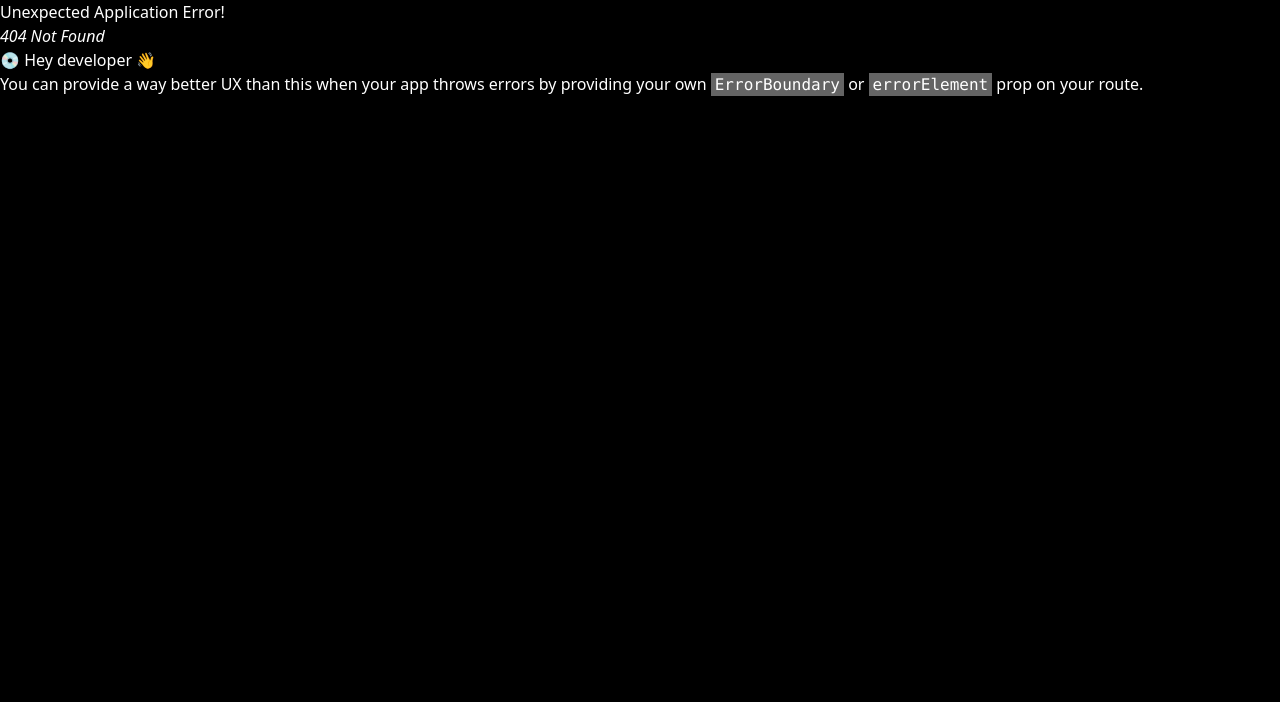
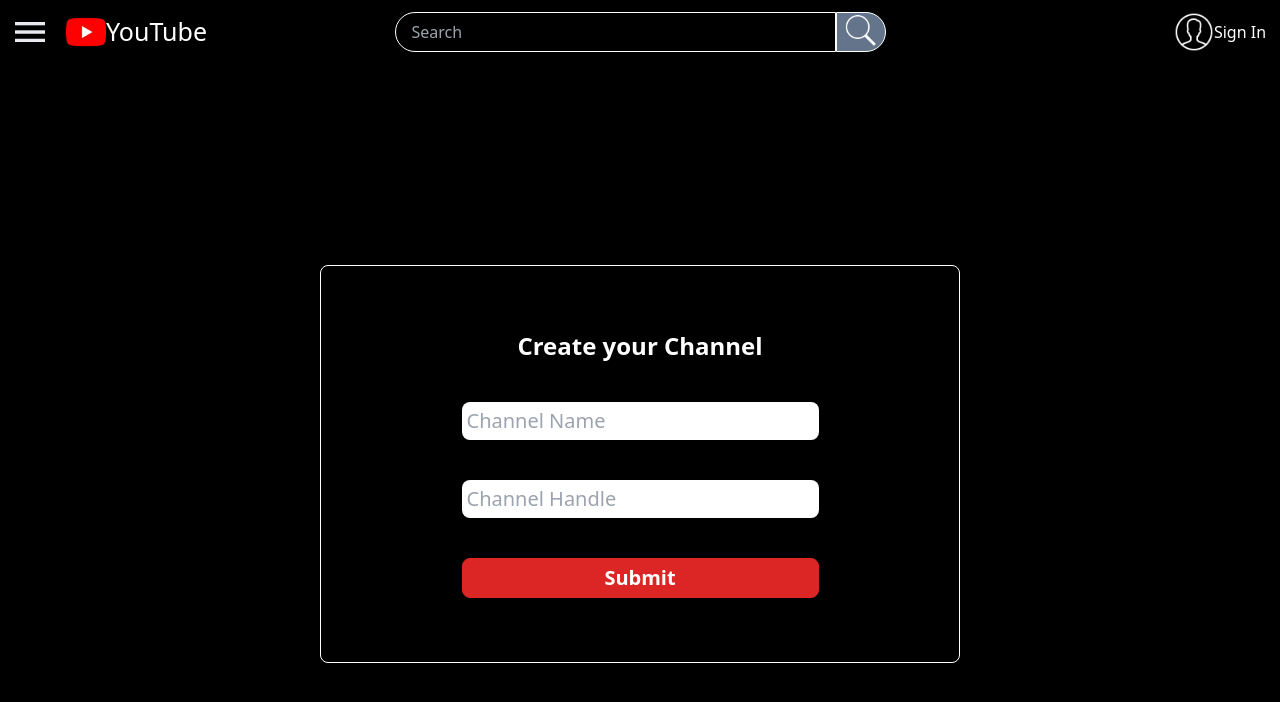
Before and after one commit to Vikaas29/YoutubeClone, a React (Vite) app: page /createchannel in a window 1280 px wide. Before the commit this address had no page. Shown: the top 702 px of the page. Built offline with nearby package versions, Linux system fonts and the light colour scheme.

Commit message:
added channel creation and deletion

```diff
--- /dev/null
+++ b/src/components/CreateChannel.jsx
@@ -0,0 +1,66 @@
+import { useState } from "react";
+import { Header } from "./header";
+import { Navigation } from "./navigationMenu";
+import { useNavigate } from "react-router-dom";
+
+export function CreateChannel(){
+
+    const navigate=useNavigate();
+
+    const [name,setName]=useState("");
+    const [handle,setHandle]=useState("")
+
+    const email=localStorage.getItem("email");
+
+    async function channelCreation(e) {
+        e.preventDefault();
+
+        if(name=="" || handle==""){alert("input cant be empty"); return}
+
+        const saveUser=await fetch("https://youtube-backend-nexn.onrender.com/createchannel",{
+            method:"PUT",
+            headers:{
+                "Content-Type":"application/json"
+            },
+            body: JSON.stringify({
+                email:email,
+                channelName:name
+            })
+        });
+
+        const message=await saveUser.json();
+        console.log(message);
+
+
+        if(message.message=="Channel created")
+        {
+            localStorage.setItem("channelName",name);
+            setTimeout(()=>{
+            navigate("/");
+        },1000);
+    }
+
+    }
+
+
+    return (<>
+    <Header></Header>
+    <Navigation></Navigation>
+    <div className="w-[100%] h-[100vh] flex justify-center items-center">
+
+        <form action="" className=" border border-white rounded-lg w-[50%] p-[5%] flex flex-col gap-10 justify-center items-center">
+
+            <div className="text-2xl font-bold"> Create your Channel</div>
+
+            <input type="text" onChange={(e)=>{setName(e.target.value)}} placeholder="Channel Name" className="w-[70%] text-xl p-[5px] rounded-lg text-black" />
+
+            <input type="text"  placeholder="Channel Handle" onChange={(e)=>{setHandle(e.target.value)}} className="w-[70%] text-xl p-[5px] rounded-lg text-black"/>
+
+            <button type="submit" onClick={(e)=>{channelCreation(e)}} className="border border-red-600 bg-red-600 font-bold w-[70%] text-xl p-[5px] rounded-lg">Submit</button>
+
+        </form>
+
+
+    </div>
+    </>)
+}
--- a/src/components/Login.jsx
+++ b/src/components/Login.jsx
@@ -41,6 +41,7 @@ export function Login(){
             localStorage.setItem("userName",message.User.userName);
             localStorage.setItem("email",message.User.email);
             localStorage.setItem("token",message.token);
+            localStorage.setItem("channelName",message.User.channelName);
         }
         alert(message.message);
 
--- a/src/components/OneComment.jsx
+++ b/src/components/OneComment.jsx
@@ -53,12 +53,12 @@ export function OneComment(prop){
         <div>{e.userName}</div>
     </div>
     {!isEditing &&<div className="text-black">{e.commentData}</div>}
-    {isEditing && <input type="text" id="edit" value={e.commentData} onChange={(e)=>{setText(e.target.value)}} className="text-black rounded-lg p-[2px]" />}
+    {isEditing && <input type="text" id="edit" defaultValue={text} onBlur={(e)=>{setText(e.target.value);handleSaveEdit()}} className="text-black rounded-lg p-[2px]" />}
     </div>
     {email!=e.userEmail && <div className="right-5 text-gray-800 ">a while ago</div>}
     {email==e.userEmail && <div>
         {!isEditing && <div className="cursor-pointer text-purple-700 font-semibold" onClick={handleEdit}>Edit</div>}
-        {isEditing && <div className="cursor-pointer text-purple-700 font-semibold" onClick={handleSaveEdit}>Save</div>}
+        {isEditing && <div className="cursor-pointer text-purple-700 font-semibold" onClick={()=>{handleSaveEdit()}}>Save</div>}
         <div onClick={()=>{handleDelete(e._id)}} className="cursor-pointer text-red-700 font-semibold">Delete</div>
     </div>}
 
--- a/src/components/UserPage.jsx
+++ b/src/components/UserPage.jsx
@@ -1,10 +1,43 @@
 import { Header } from "./header";
 import { Navigation } from "./navigationMenu";
+import { useNavigate } from "react-router-dom";
 
 
 export function UserPage(){
 
-    const userName= localStorage.getItem("userName");
+    const navigate=useNavigate();
+
+    const userName= localStorage.getItem("channelName");
+    const email=localStorage.getItem("email");
+
+    async function handleDelete() {
+        const choice=confirm("are you sure you want to delete the channel");
+
+        if(choice==true);
+        {
+            const saveUser=await fetch("https://youtube-backend-nexn.onrender.com/deletechannel",{
+                method:"PUT",
+                headers:{
+                    "Content-Type":"application/json"
+                },
+                body: JSON.stringify({
+                    email:email,
+                })
+            });
+
+            const message=await saveUser.json();
+
+
+
+            if(message.message=="Channel deleted")
+            {
+                localStorage.setItem("channelName","");
+                setTimeout(()=>{
+                navigate("/");
+            },1000);
+        }
+        }
+    }
 
     return (<>
         <Header></Header>
@@ -14,10 +47,13 @@ export function UserPage(){
                 <div className="rounded-[500px] overflow-hidden w-[100px] h-[100px]">
                     <img src="/UI/loggedUser.png" alt="" className="w-[100px] h-[100px]" />
                 </div>
-                <div className="flex flex-col justify-center items-center">
-                    <div className="text-3xl font-semibold">{userName}</div>
-                    <div className="font-bold text-gray-400">0 Subs</div>
+                <div className="flex flex-col justify-center items-start ">
+                    <div className="text-3xl font-semibold ml-[20px]">{userName}</div>
+                    <div className="font-bold text-gray-400 ml-[20px]">0 Subs</div>
+                    <div className="flex  gap-5">
                     <div className="border p-2 rounded-r-[50px] rounded-l-[50px] bg-gray-600 font-bold text-l cursor-pointer m-2">Subscribe</div>
+                    <div onClick={handleDelete} className="border p-2 rounded-r-[50px] rounded-l-[50px] bg-red-600 font-bold text-l cursor-pointer m-2">Delete Channel</div>
+                    </div>
                 </div>
             </div>
             <div className="border "></div>
--- a/src/components/header.jsx
+++ b/src/components/header.jsx
@@ -10,6 +10,8 @@ import { useNavigate } from "react-router-dom";
 export function Header(){
     const userName= localStorage.getItem("userName");
     const email=localStorage.getItem("email");
+    const channelName=localStorage.getItem("channelName")
+
     const navigate=useNavigate();
     const dispatch=useDispatch();
 
@@ -81,7 +83,8 @@ export function Header(){
             </div>
             <div className="border h-[1px]"></div>
             <div className="flex justify-start items-center">
-                <span onClick={()=>{navigate("/userpage"); setUserVisibility()}} className="cursor-pointer text-blue-700">view your channel</span>
+                {channelName=="" && (<span onClick={()=>{navigate("/createchannel"); setUserVisibility()}} className="cursor-pointer text-red-600">Create channel</span>)}
+                {channelName!="" && (<span onClick={()=>{navigate("/userpage"); setUserVisibility()}} className="cursor-pointer text-blue-700">view your channel</span>)}
             </div>
             <div className="border h-[1px] w-[100%]"></div>
             <div className="flex justify-start items-center">
--- a/src/main.jsx
+++ b/src/main.jsx
@@ -10,6 +10,7 @@ import { Login } from './components/Login.jsx';
 import { VideoPlayerPage } from './components/VideoPlayerPage.jsx';
 import { AdminPage } from './components/AdminPage.jsx';
 import { UserPage } from './components/UserPage.jsx';
+import { CreateChannel } from './components/CreateChannel.jsx';
 
 
 const appRouter=createBrowserRouter([
@@ -40,6 +41,10 @@ const appRouter=createBrowserRouter([
       {
         path:"/userpage",
         element:<UserPage></UserPage>
+      },
+      {
+        path:"/createchannel",
+        element:<CreateChannel></CreateChannel>
       }
 
     ]
```
